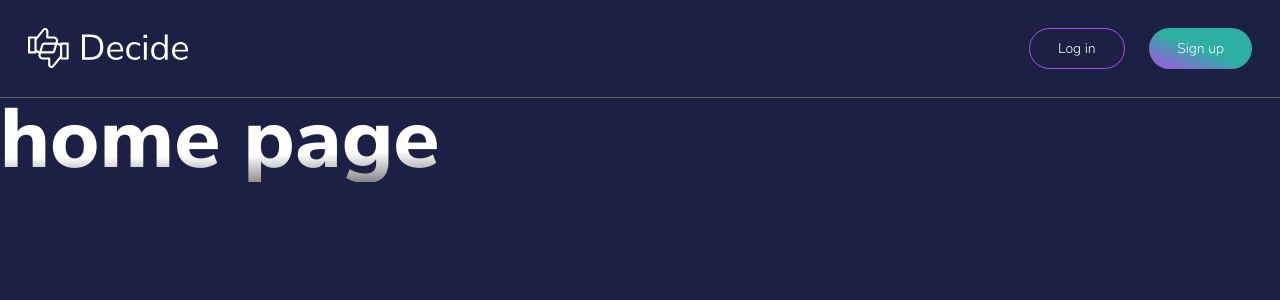
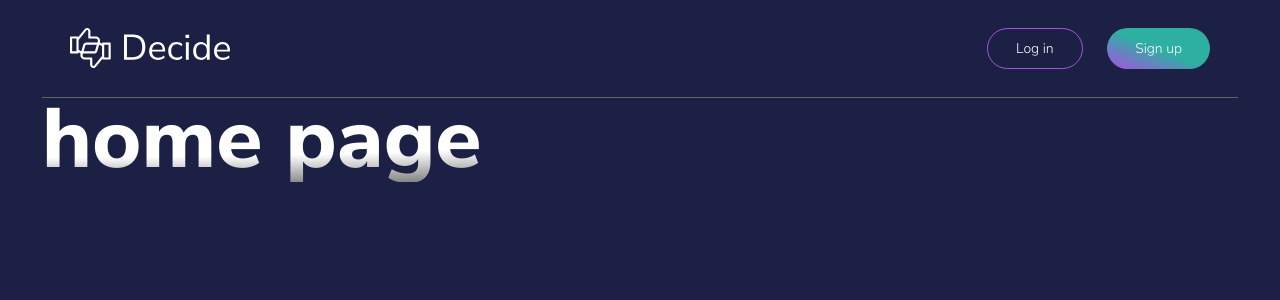
Before and after one commit to DimitriDaSilva/decide-app, a React (Vite) app in the folder client/: page / in a window 1280 px wide. Shown: the top 300 px of the page. Built offline with nearby package versions, Linux system fonts and the light colour scheme.

Commit message:
Adjust layout

```diff
--- a/client/src/app/components/layout/Page.tsx
+++ b/client/src/app/components/layout/Page.tsx
@@ -6,7 +6,7 @@ type PageProps = {
   children: ReactNode;
 };
 const Page = ({ className, children }: PageProps) => (
-  <div className={clsx("flex flex-1 flex-col bg-darkBg ", className)}>
+  <div className={clsx("flex flex-1 flex-col bg-darkBg px-12", className)}>
     {children}
   </div>
 );
```
